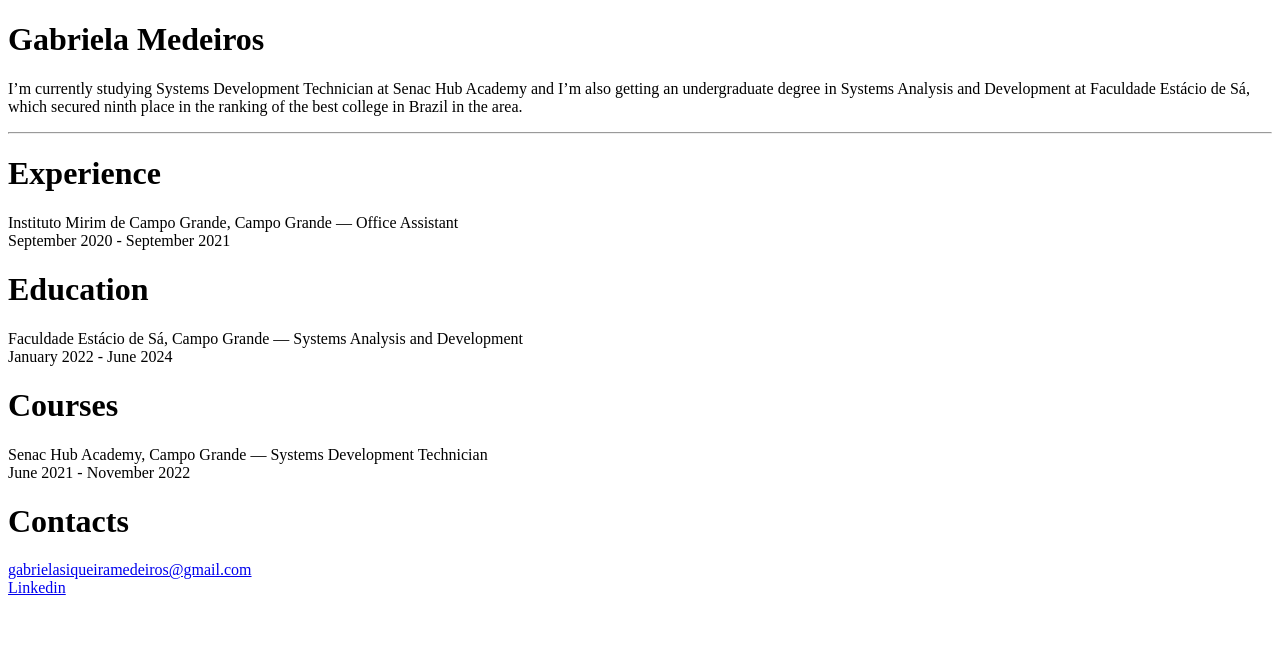
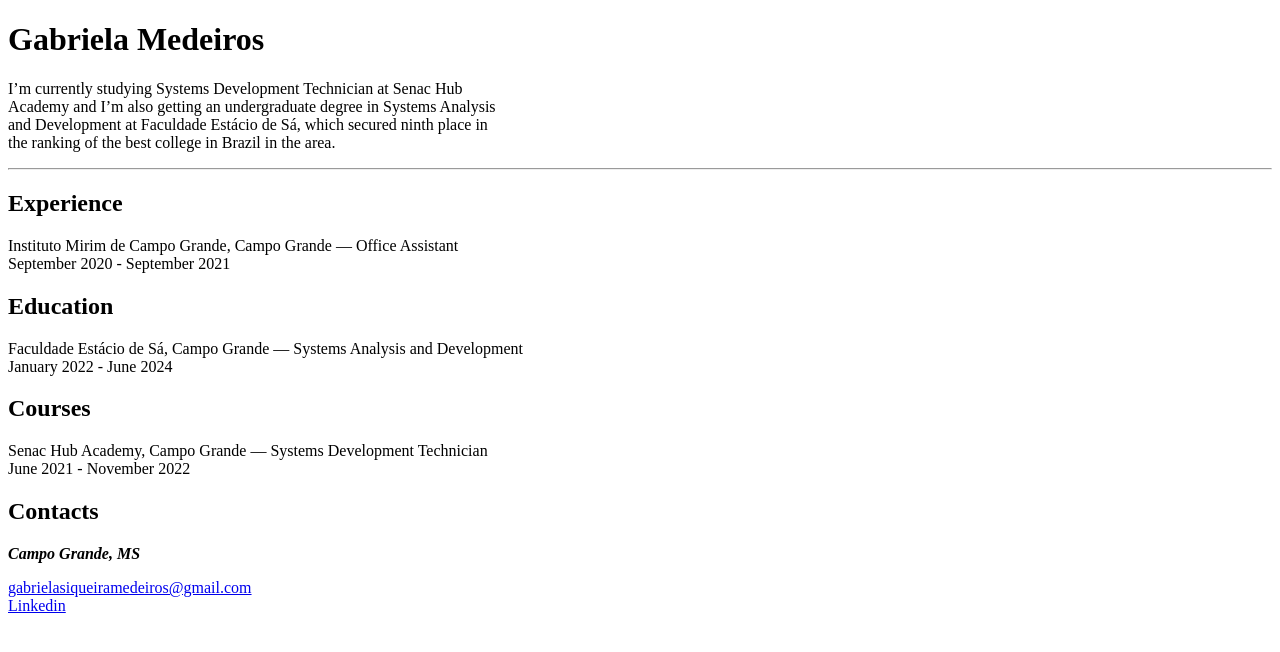
Before and after one commit to GabrielaMed/Gabooks, a plain HTML site: page MyDevResume.html in a window 1280 px wide. Drawn offline with Linux system fonts and the light colour scheme.

Commit message:
git push -u origin/main

```diff
--- a/MyDevResume.html
+++ b/MyDevResume.html
@@ -9,33 +9,36 @@
     <body>
         <h1>Gabriela Medeiros</h1>
 
-        <p>
-            I’m currently studying Systems Development Technician at Senac
-            Hub Academy and I’m also getting an undergraduate degree in
-            Systems Analysis and Development at Faculdade Estácio de Sá,
-            which secured ninth place in the ranking of the best college in
-            Brazil in the area.
+        <p style="width: 500px;">
+            I’m currently studying Systems Development Technician at Senac Hub Academy and I’m also getting an undergraduate
+            degree in Systems Analysis and Development at Faculdade Estácio de Sá, which secured ninth place in the ranking
+            of the best college in Brazil in the area.
 
         </p>
         <hr>
 
-        <h1>Experience</h1>
+        <h2>Experience</h2>
         <p>
         Instituto Mirim de Campo Grande, Campo Grande — Office Assistant <br> September 2020 - September 2021
         </p>
 
-        <h1>Education</h1>
+        <h2>Education</h2>
         <p>
             Faculdade Estácio de Sá, Campo Grande — Systems Analysis and Development <br> January 2022 - June 2024
 
         </p>
 
-        <h1>Courses</h1>
+        <h2>Courses</h2>
         <p>
             Senac Hub Academy, Campo Grande — Systems Development Technician <br> June 2021 - November 2022
         </p>
 
-        <h1>Contacts</h1>
+        <h2>Contacts</h2>
+        <address>
+            <p>
+            <strong>Campo Grande, MS</strong>
+            </p>
+        </address>
         <p>
             <a href="mailto:gabrielasiqueiramedeiros@gmail.com">gabrielasiqueiramedeiros@gmail.com</a> <br> <a href="https://www.linkedin.com/in/gabriela-siqueira-medeiros-23b83b203/">Linkedin</a>
         </p>
```
